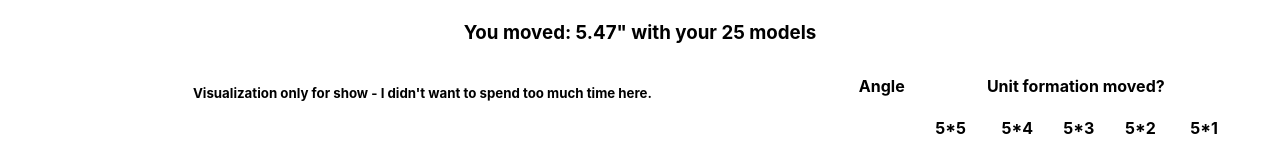
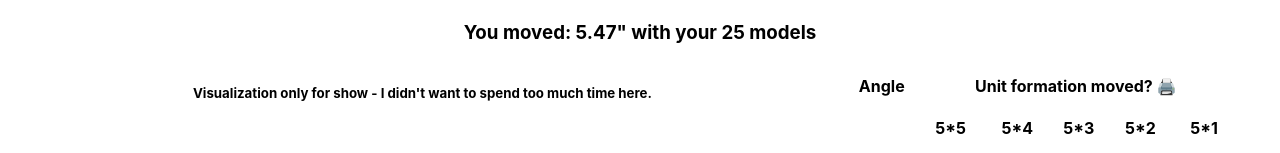
Before and after one commit to TGreatDk/old-world-tool, a React (Create React App) app: page / in a window 1280 px wide. Shown: the part 522-675 px from the top of the page. Built offline with nearby package versions, Linux system fonts and the light colour scheme.

Commit message:
Add print

```diff
--- a/src/App.css
+++ b/src/App.css
@@ -10,6 +10,19 @@
 @media (prefers-reduced-motion: no-preference) {
   .App-logo {
     animation: App-logo-spin infinite 20s linear;
+  }
+}
+
+@media print{
+  body {
+    visibility: hidden;
+  }
+
+  #table{
+    visibility: visible;
+    position: absolute;
+    left: 0;
+    top: 0;
   }
 }
 
--- a/src/App.js
+++ b/src/App.js
@@ -56,6 +56,10 @@ function App() {
       default:
         break;
     }
+  }
+
+  const _handlePrint = () => {
+    window.print();
   }
 
   useEffect(() => setWidth(rankWidth*baseWidth),[rankWidth,baseWidth]);
@@ -161,7 +165,7 @@ function App() {
             <tr>
               <thead>
                 <th colSpan={1}>Angle</th>
-                <th colSpan={rankDepth}>Unit formation moved?</th>
+                <th colSpan={rankDepth}>Unit formation moved? <a onClick={_handlePrint}>🖨️</a></th>
               </thead>
               <thead>
                 <th colSpan={1}></th>
```
